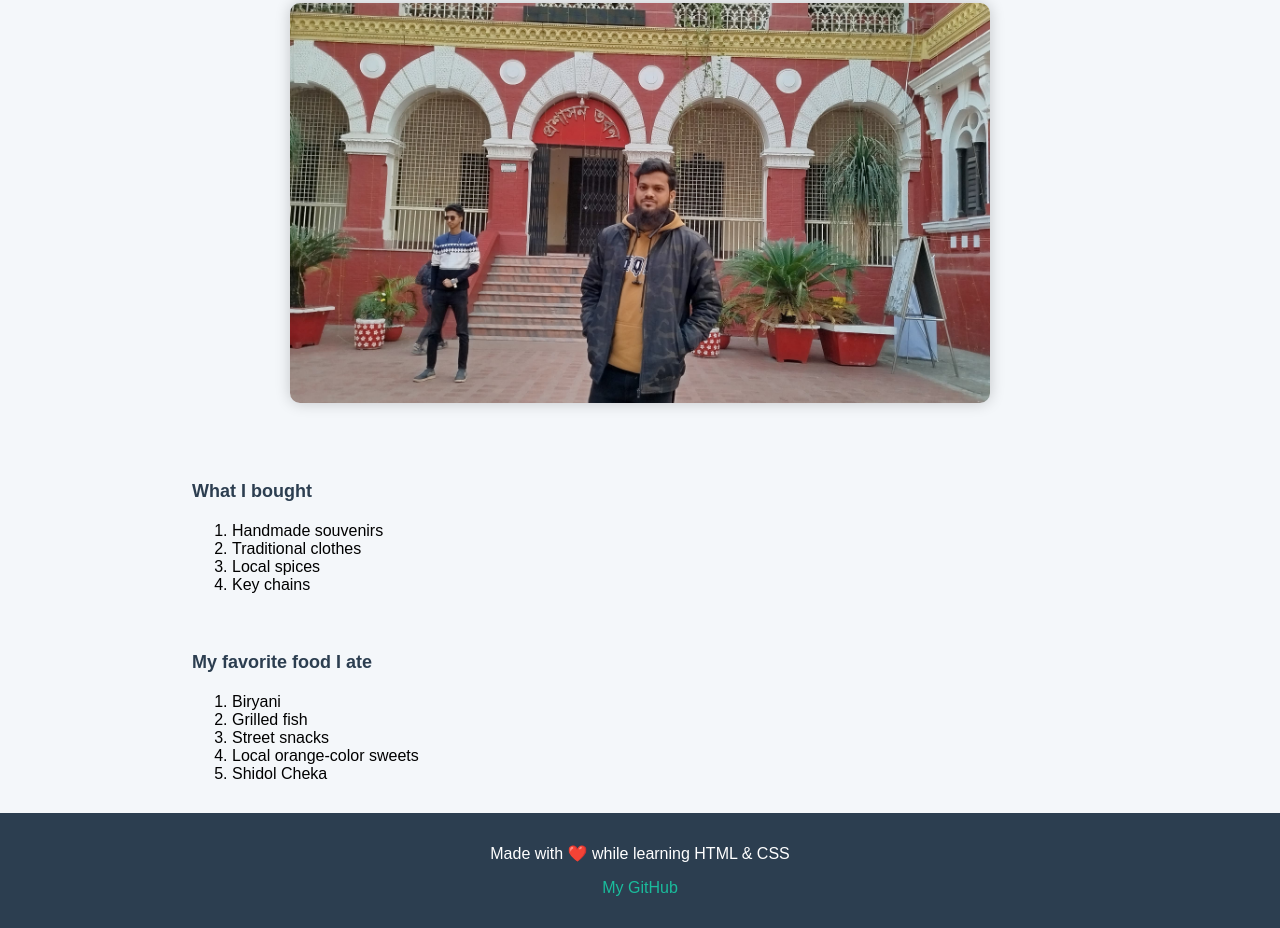
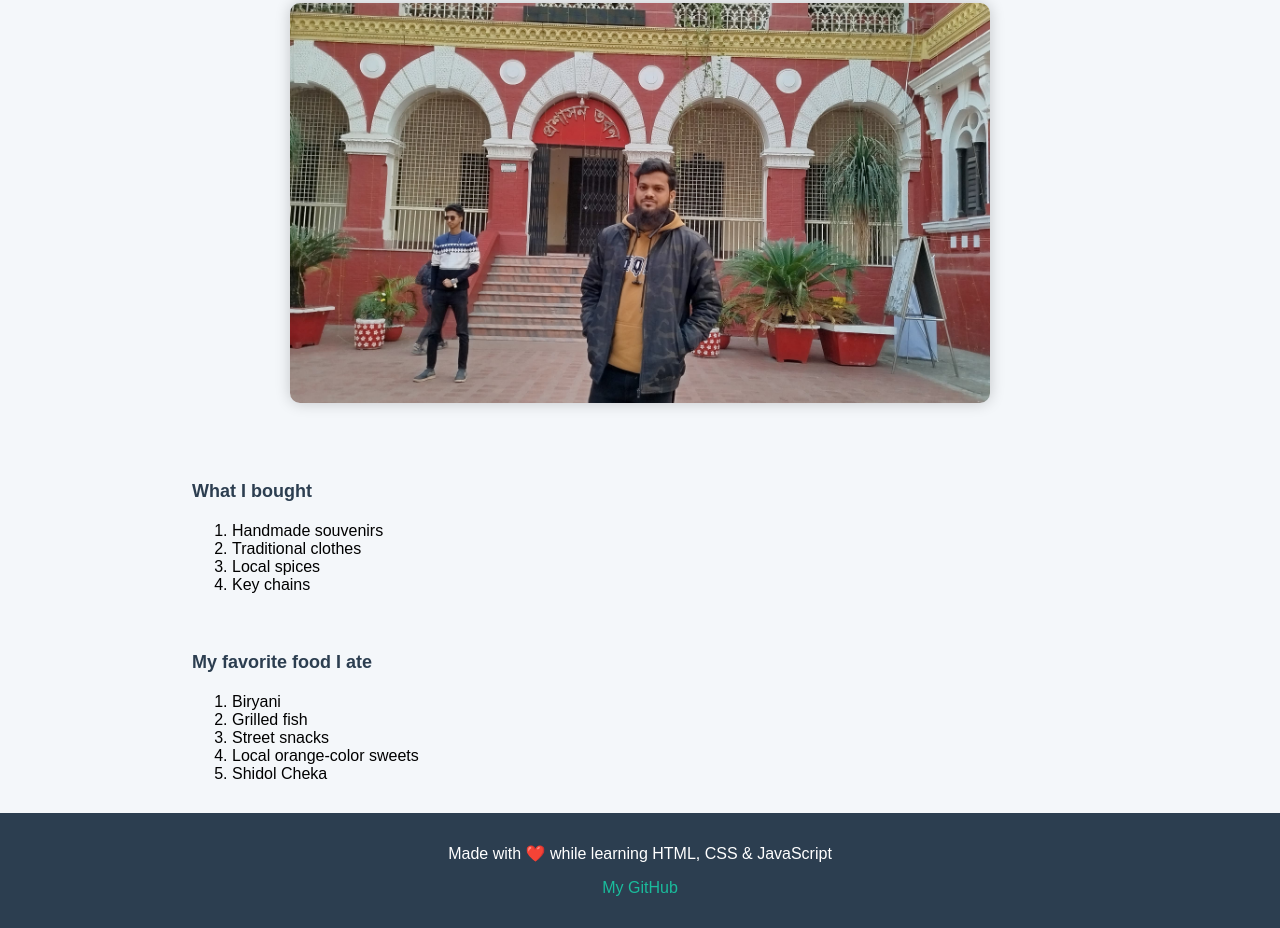
Before and after one commit to Azizulislamch/my-travel-blog, a plain HTML site: page index.html in a window 1280 px wide. Shown: the part 478-1406 px from the top of the page. Drawn offline with Linux system fonts and the light colour scheme.

Commit message:
Updated Footer

```diff
--- a/index.html
+++ b/index.html
@@ -99,7 +99,7 @@
 
     <!-- Footer -->
     <footer>
-        <p>Made with ❤️ while learning HTML & CSS</p>
+        <p>Made with ❤️ while learning HTML, CSS & JavaScript</p>
         <p>
             <a href="https://github.com/Azizulislamch" target="_blank">My GitHub</a>
         </p>
```
